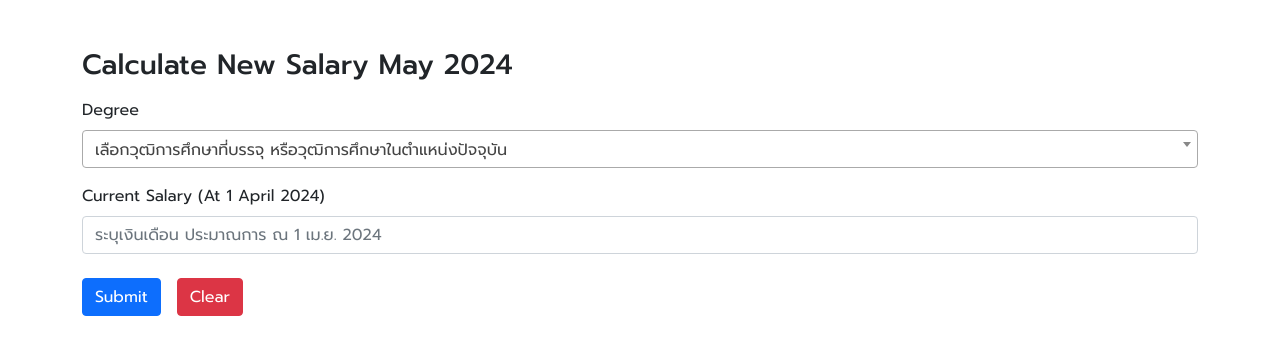
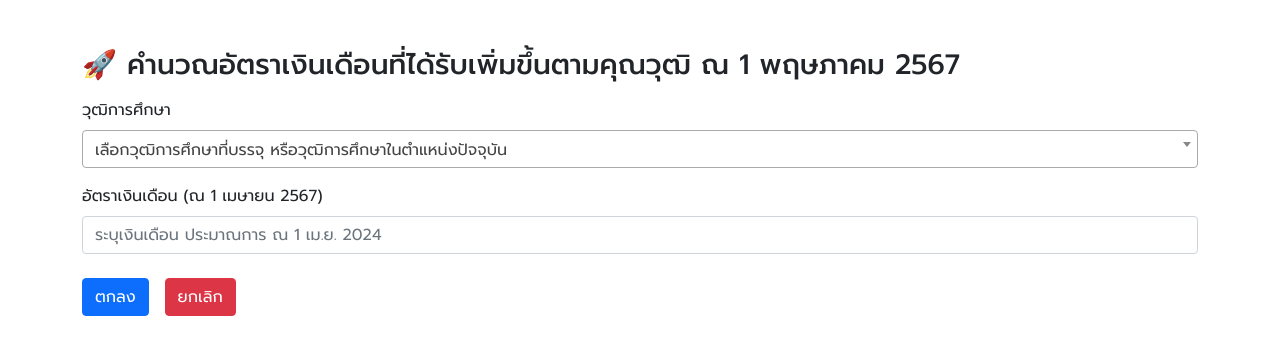
Before and after one commit to Arnutt-N/new-salary, a plain HTML site: page index.html in a window 1280 px wide. Drawn offline with nearby package versions, Linux system fonts and the light colour scheme.

Commit message:
Modified index.html and script.js

```diff
--- a/index.html
+++ b/index.html
@@ -15,10 +15,10 @@
 <body>
 
     <div class="container mt-5">
-        <h3>Calculate New Salary May 2024</h3>
+        <h3>🚀 คำนวณอัตราเงินเดือนที่ได้รับเพิ่มขึ้นตามคุณวุฒิ ณ 1 พฤษภาคม 2567</h3>
         <form id="salaryCalcForm">
             <div class="mt-3">
-                <label for="degreeSelect" class="form-label">Degree</label>
+                <label for="degreeSelect" class="form-label">วุฒิการศึกษา</label>
                 <select class="form-select" id="degreeSelect" required>
 
                     <!-- Options will be loaded here by JavaScript -->
@@ -26,13 +26,13 @@
                 </select>
             </div>
             <div class="mt-3">
-                <label for="currentSalary" class="form-label">Current Salary (At 1 April 2024)</label>
+                <label for="currentSalary" class="form-label">อัตราเงินเดือน (ณ 1 เมษายน 2567)</label>
                 <input type="number" class="form-control" id="currentSalary"
                     placeholder="ระบุเงินเดือน ประมาณการ ณ 1 เม.ย. 2024" required>
             </div>
             <div class="mt-4 mb-3">
-                <button type="submit" class="btn btn-primary">Submit</button>
-                <button style="margin-left: 10px" type="button" class="btn btn-danger" id="clearButton">Clear</button>
+                <button type="submit" class="btn btn-primary">ตกลง</button>
+                <button style="margin-left: 10px" type="button" class="btn btn-danger" id="clearButton">ยกเลิก</button>
             </div>
 
         </form>
--- a/script.js
+++ b/script.js
@@ -62,17 +62,17 @@ document
 
       // If the calculated new salary exceeds the salary new limit, adjust the new salary and notice
       if (newSalary > matchingData.salaryNewLimit) {
-        noticeMessage = `Notice: Your earned salary (${salaryEarn}) and current salary (${currentSalary}) exceed the new salary limit (${matchingData.salaryNewLimit}), so your new salary is adjusted to the limit.`
+        noticeMessage = `หมายเหตุ: จำนวนเงินที่ได้ปรับ ${salaryEarn} บาท เมื่อรวมกับอัตราเงินเดือน ${currentSalary} บาท แล้ว อัตราเงินเดือนที่ได้รับจะต้องไม่เกิน ${matchingData.salaryNewLimit} บาท`
         newSalary = matchingData.salaryNewLimit
         salaryEarn = matchingData.salaryNewLimit - currentSalary
       }
 
       document.getElementById(
         "result"
-      ).innerHTML = `Salary Earn: ${salaryEarn}, New Salary: ${newSalary} <br> ${noticeMessage}`
+      ).innerHTML = `จำนวนเงินที่ได้ปรับ: ${salaryEarn} บาท, อัตราเงินเดือนที่ได้รับ: ${newSalary} บาท<br> ${noticeMessage}`
     } else {
       document.getElementById("result").innerHTML =
-        "No matching data found for the selected degree and current salary. Please ensure your current salary falls within the available ranges."
+        "ไม่พบข้อมูลการปรับอัตราเงินเดือนที่สอดคล้องกับวุฒิการศึกษาและอัตราเงินเดือนตามที่ท่านระบุ กรุณาตรวจสอบข้อมูลวุฒิการศึกษาและอัตราเงินเดือนปัจจุบันของท่านอีกครั้ง หากมีข้อสงสัยหรือต้องการข้อมูลเพิ่มเติม สามารถติดต่อสอบถามได้ที่หมายเลขโทรศัพท์ 0 2141 5192"
     }
   })
 
```
